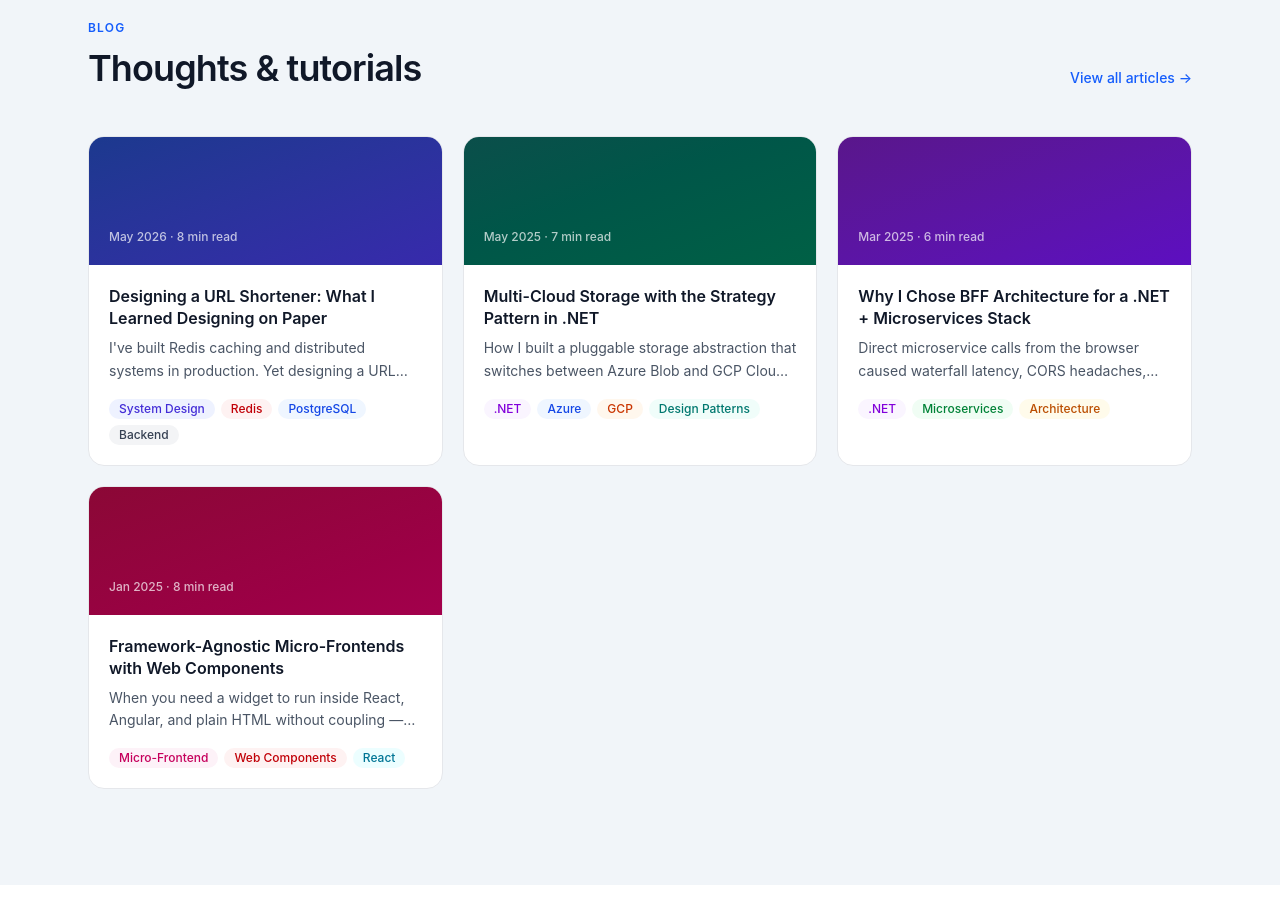
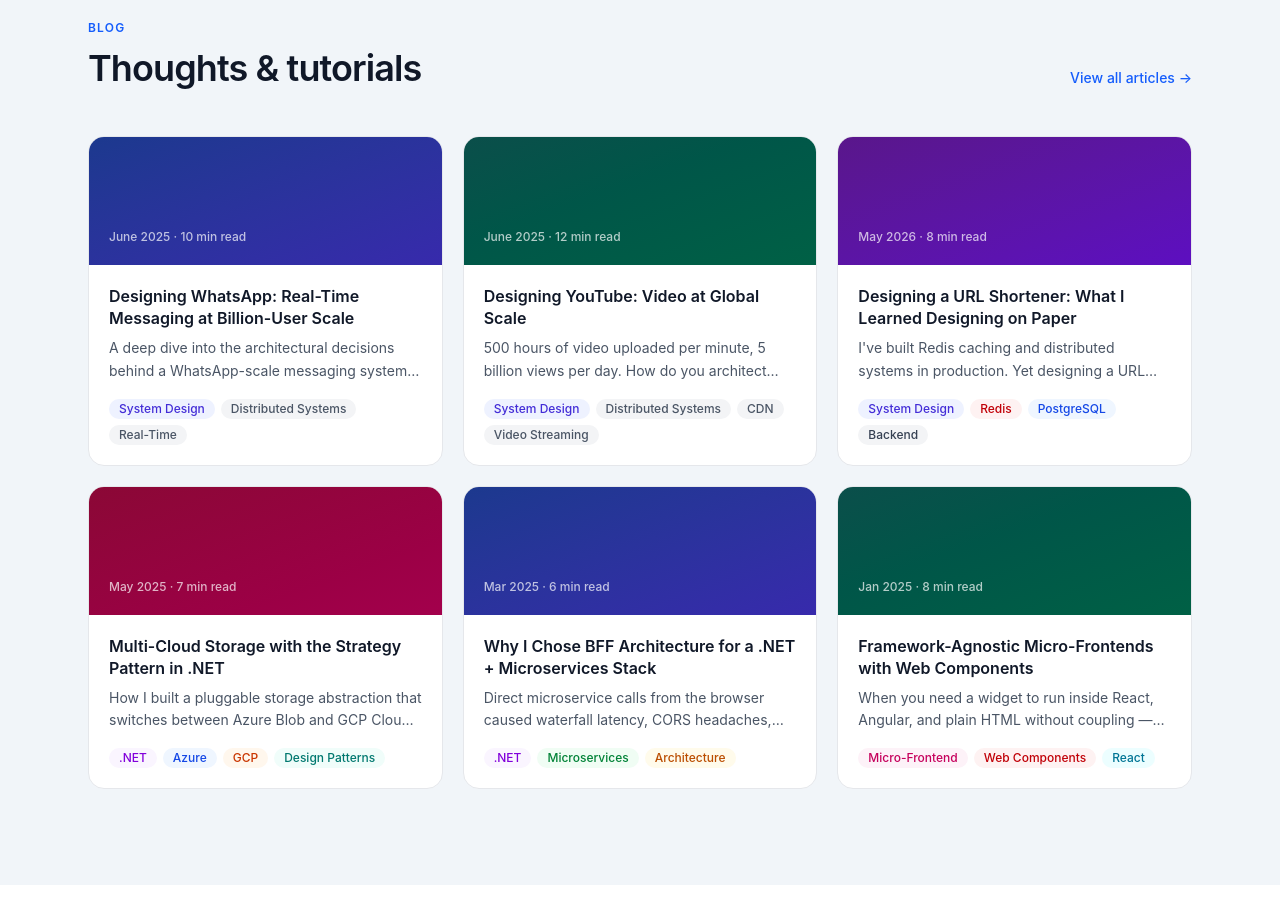
Before and after one commit to hritik421/my-portfolio, a React (Vite) app: page / in a window 1280 px wide. Shown: the part 5740-6664 px from the top of the page. Built offline with nearby package versions, Linux system fonts and the light colour scheme.

Commit message:
Update blog.js

```diff
--- a/src/data/blog.js
+++ b/src/data/blog.js
@@ -1,4 +1,26 @@
 export const blogs = [
+  {
+    id: "whatsapp-system-design",
+    title: "Designing WhatsApp: Real-Time Messaging at Billion-User Scale",
+    excerpt:
+      "A deep dive into the architectural decisions behind a WhatsApp-scale messaging system — WebSocket management, Cassandra fan-out, Presence Service design, and the tradeoffs I'd defend in a real interview.",
+    date: "June 2025",
+    readTime: "10 min read",
+    tags: ["System Design", "Distributed Systems", "Real-Time"],
+    featured: true,
+    slug: "whatsapp-system-design",
+  },
+  {
+    id: "youtube-system-design",
+    title: "Designing YouTube: Video at Global Scale",
+    excerpt:
+      "500 hours of video uploaded per minute, 5 billion views per day. How do you architect upload pipelines, adaptive bitrate streaming, CDN strategy, and eventually consistent view counts at this scale?",
+    date: "June 2025",
+    readTime: "12 min read",
+    tags: ["System Design", "Distributed Systems", "CDN", "Video Streaming"],
+    featured: false,
+    slug: "youtube-system-design",
+  },
   {
     id: "url-shortener-system-design",
     title: "Designing a URL Shortener: What I Learned Designing on Paper",
```
